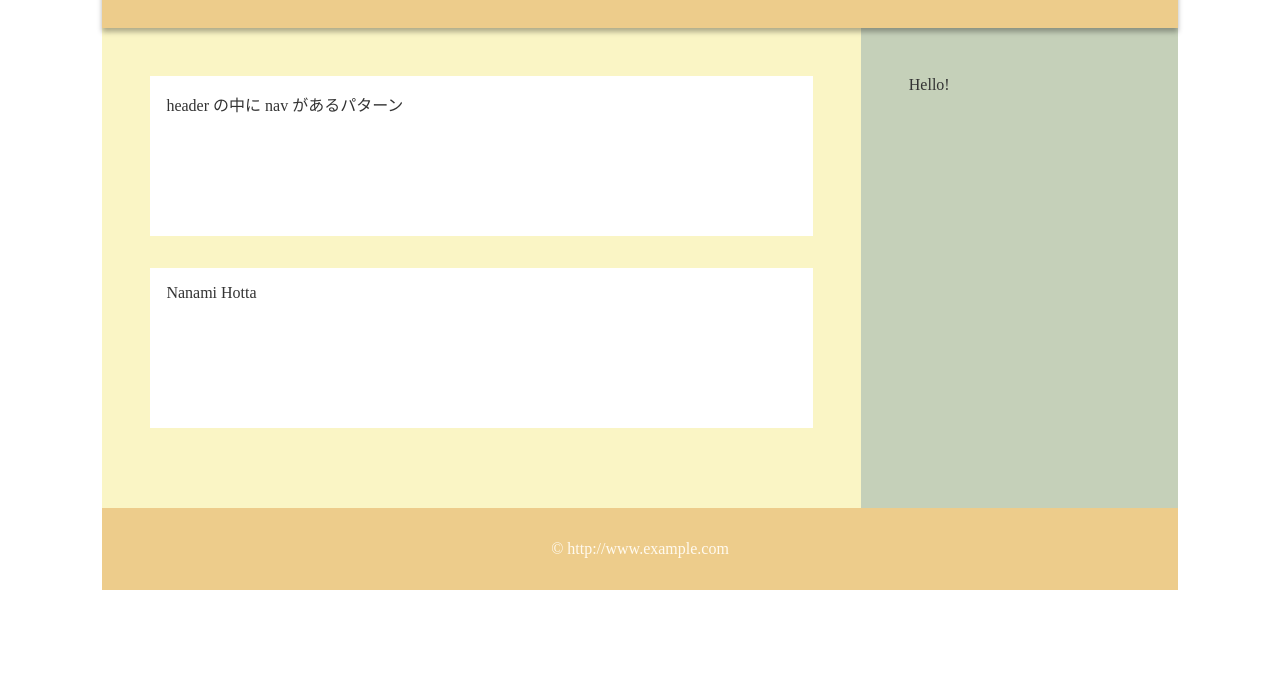
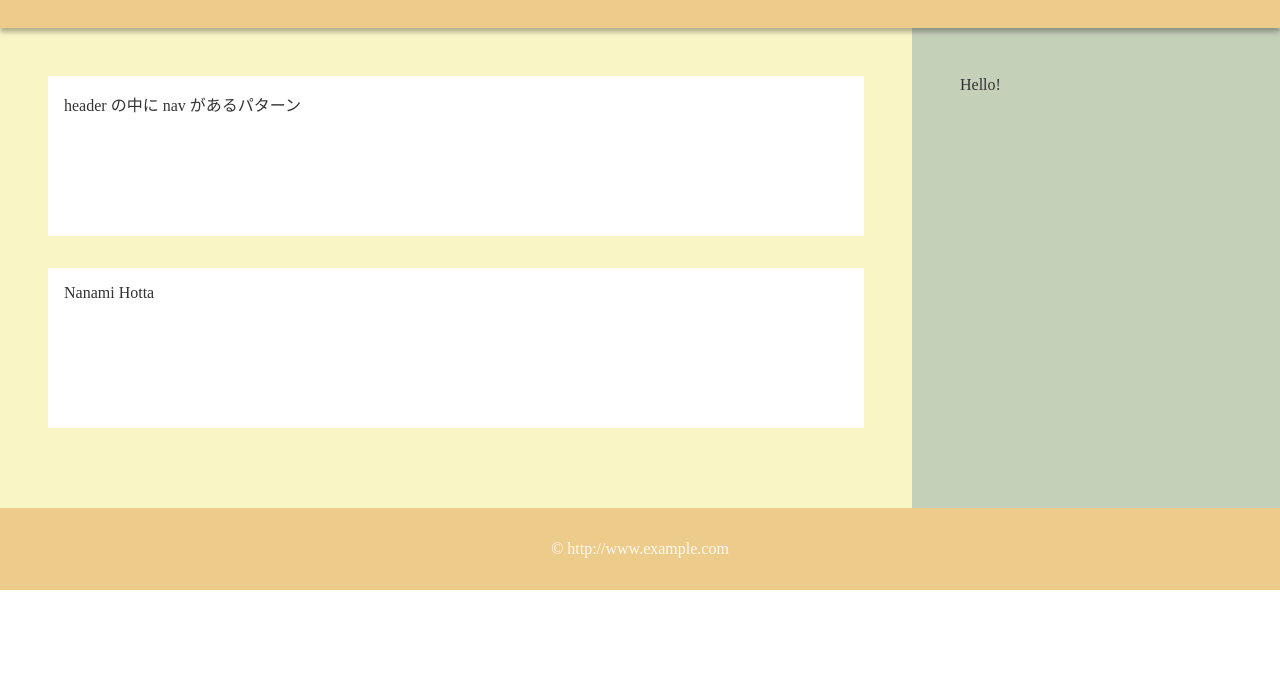
Before and after one commit to Nanami-Hotta/css_sample_06, a plain HTML site: page index.html in a window 1280 px wide. Shown: the part 100-800 px from the top of the page. Drawn offline with Linux system fonts and the light colour scheme.

Commit message:
Update style.css

```diff
--- a/style.css
+++ b/style.css
@@ -3,12 +3,6 @@
   padding: 0;
   list-style: none;
   text-decoration: none;
-}
-
-#container{
-  width: 84%;
-  max-width: 1280px;
-  margin: 0 auto;
 }
 
 header {
```
